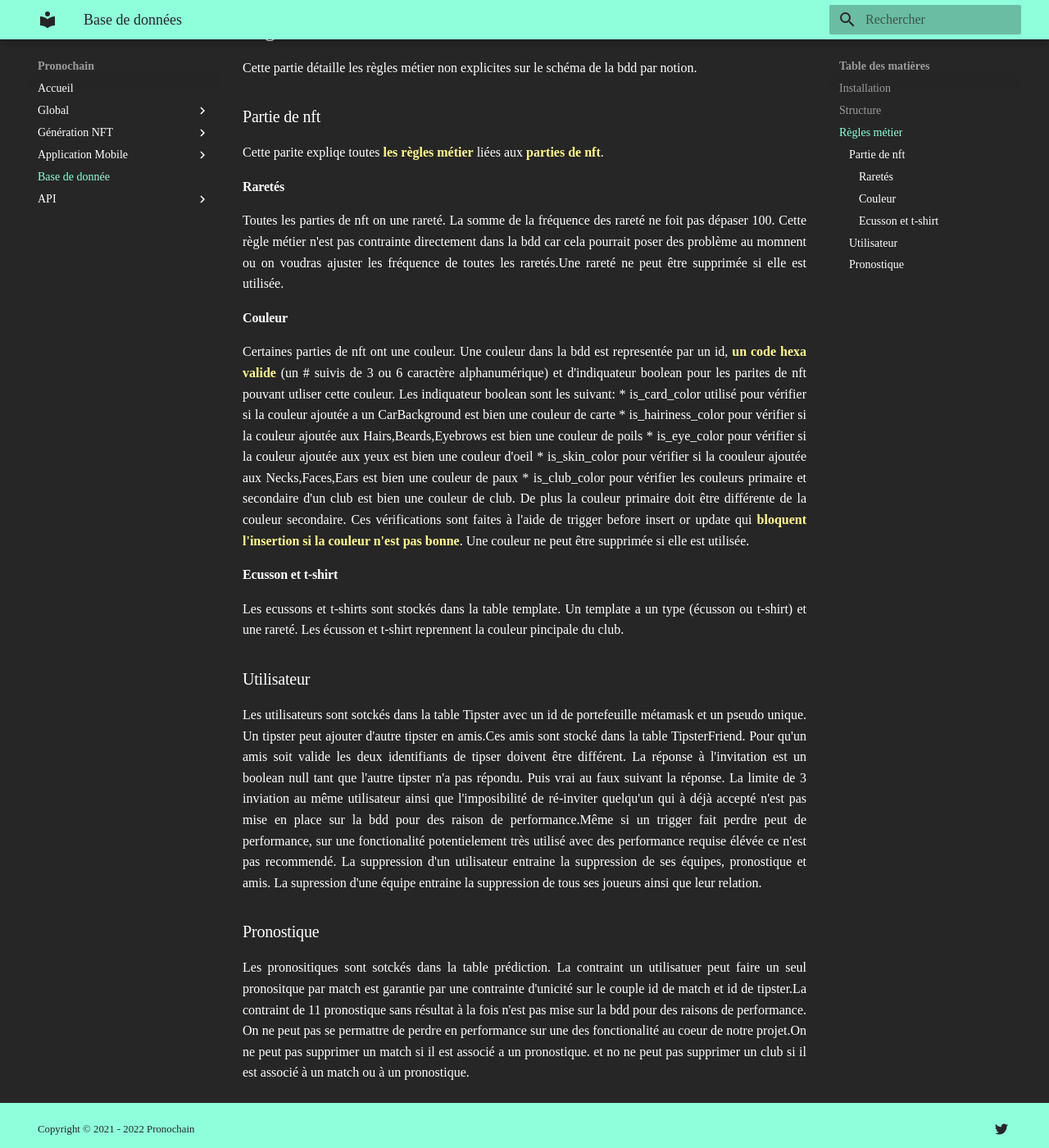
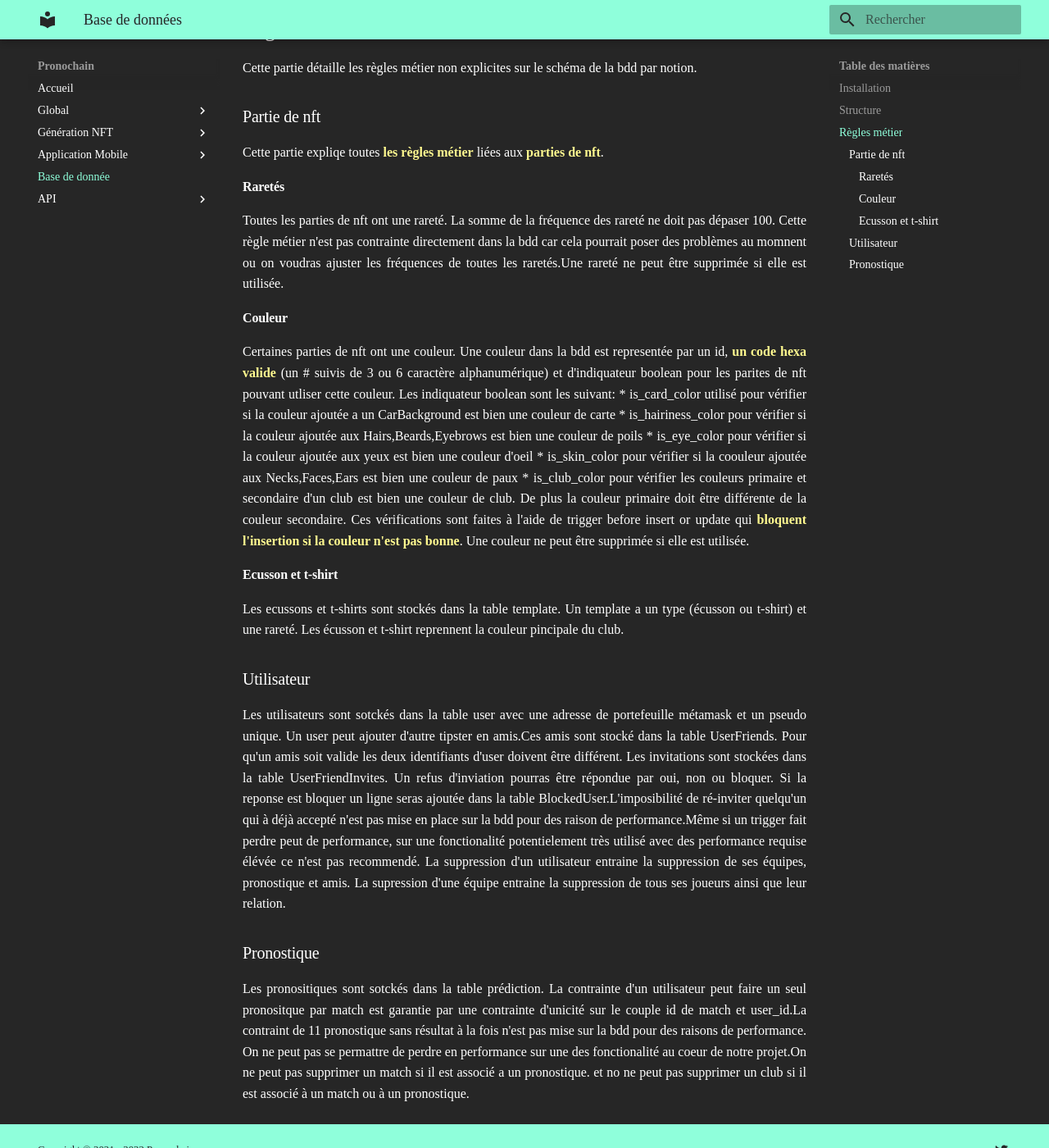
Before and after one commit to VincentMor/pronochain-documentation, an MkDocs documentation site: the page built from docs/bdd/bdd.md, in a window 1280 px wide and 1400 px high, scrolled down 503 px. Shown: the whole window at 82% size. Built offline with MkDocs 1.6.1 and Material for MkDocs 9.7.7, drawn with Linux system fonts in a browser that asks for light colours.

Commit message:
Ajustement

```diff
--- a/docs/bdd/bdd.md
+++ b/docs/bdd/bdd.md
@@ -23,11 +23,11 @@ Cette partie détaille les règles métier non explicites sur le schéma de la b
 
 ### Partie de nft
 
-Cette parite expliqe toutes **les règles métier** liées aux **parties de nft**.
+Cette partie expliqe toutes **les règles métier** liées aux **parties de nft**.
 
 #### Raretés
 
-Toutes les parties de nft on une rareté. La somme de la fréquence des rareté ne foit pas dépaser 100. Cette règle métier n'est pas contrainte directement dans la bdd car cela pourrait poser des problème au momnent ou on voudras ajuster les fréquence de toutes les raretés.Une rareté ne peut être supprimée si elle est utilisée.
+Toutes les parties de nft ont une rareté. La somme de la fréquence des rareté ne doit pas dépaser 100. Cette règle métier n'est pas contrainte directement dans la bdd car cela pourrait poser des problèmes au momnent ou on voudras ajuster les fréquences de toutes les raretés.Une rareté ne peut être supprimée si elle est utilisée.
 
 #### Couleur
 
@@ -47,9 +47,9 @@ Les ecussons et t-shirts sont stockés dans la table template. Un template a un
 
 ### Utilisateur
 
-Les utilisateurs sont sotckés dans la table Tipster avec un id de portefeuille métamask et un pseudo unique. Un tipster peut ajouter d'autre tipster en amis.Ces amis sont stocké dans la table TipsterFriend. Pour qu'un amis soit valide les deux identifiants de tipser doivent être différent. La réponse à l'invitation est un boolean null tant que l'autre tipster n'a pas répondu. Puis vrai au faux suivant la réponse. La limite de 3 inviation au même utilisateur ainsi que l'imposibilité de ré-inviter quelqu'un qui à déjà accepté n'est pas mise en place sur la bdd pour des raison de performance.Même si un trigger fait perdre peut de performance, sur une fonctionalité potentielement très utilisé avec des performance requise élévée ce n'est pas recommendé.
+Les utilisateurs sont sotckés dans la table user avec une adresse de portefeuille métamask et un pseudo unique. Un user peut ajouter d'autre tipster en amis.Ces amis sont stocké dans la table UserFriends. Pour qu'un amis soit valide les deux identifiants d'user doivent être différent. Les invitations sont stockées dans la table UserFriendInvites. Un refus d'inviation pourras être répondue par oui, non ou bloquer. Si la reponse est bloquer un ligne seras ajoutée dans la table BlockedUser.L'imposibilité de ré-inviter quelqu'un qui à déjà accepté n'est pas mise en place sur la bdd pour des raison de performance.Même si un trigger fait perdre peut de performance, sur une fonctionalité potentielement très utilisé avec des performance requise élévée ce n'est pas recommendé.
 La suppression d'un utilisateur entraine la suppression de ses équipes, pronostique et amis. La supression d'une équipe entraine la suppression de tous ses joueurs ainsi que leur relation.
 
 ### Pronostique
 
-Les pronositiques sont sotckés dans la table prédiction. La contraint un utilisatuer peut faire un seul pronositque par match est garantie par une contrainte d'unicité sur le couple id de match et id de tipster.La contraint de 11 pronostique sans résultat à la fois n'est pas mise sur la bdd pour des raisons de performance. On ne peut pas se permattre  de perdre en performance sur une des fonctionalité au coeur de notre projet.On ne peut pas supprimer un match si il est associé a un pronostique. et no ne peut pas supprimer un club si il est associé à un match ou à un pronostique.
+Les pronositiques sont sotckés dans la table prédiction. La contrainte  d'un utilisateur peut faire un seul pronositque par match est garantie par une contrainte d'unicité sur le couple id de match et user_id.La contraint de 11 pronostique sans résultat à la fois n'est pas mise sur la bdd pour des raisons de performance. On ne peut pas se permattre  de perdre en performance sur une des fonctionalité au coeur de notre projet.On ne peut pas supprimer un match si il est associé a un pronostique. et no ne peut pas supprimer un club si il est associé à un match ou à un pronostique.
```
